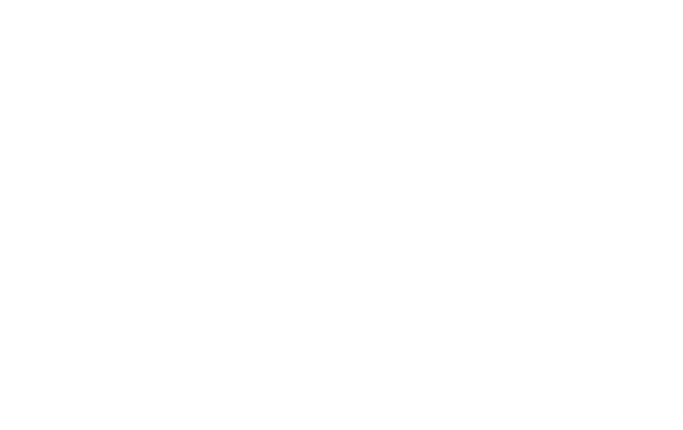
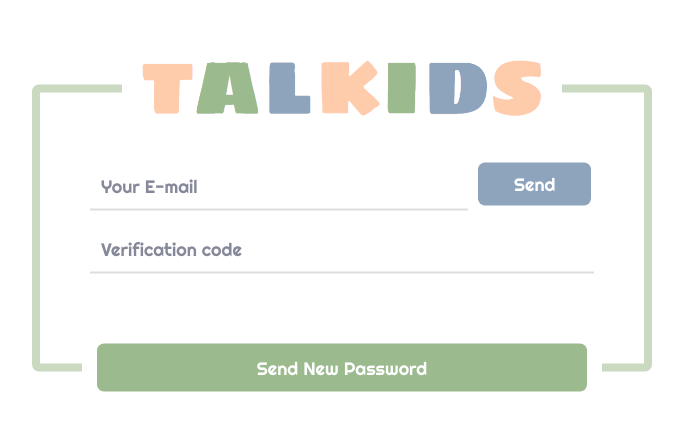
Before and after one commit to jongwook123/Talkid, a React (Create React App) app in the folder frontend/: page /findpassword in a window 1280 px wide. Before the commit this address had no page. Shown: the part 172-602 px from the top of the page, without its empty margins (298-981 px from the left). Built offline with nearby package versions, Linux system fonts and the light colour scheme.

Commit message:
Feat : 비밀번호 수정 페이지 디자인 구현

```diff
--- a/frontend/public/index.html
+++ b/frontend/public/index.html
@@ -1,14 +1,16 @@
 <!DOCTYPE html>
 <html lang="en">
+  <head>
+    <meta charset="UTF-8" />
+    <meta name="viewport" content="width=device-width, initial-scale=1.0" />
+    <title>Talkids</title>
+    <script
+      src="https://kit.fontawesome.com/de5e0f7e30.js"
+      crossorigin="anonymous"
+    ></script>
+  </head>
 
-<head>
-    <meta charset="UTF-8">
-    <meta name="viewport" content="width=device-width, initial-scale=1.0">
-    <title>Talkids</title>
-</head>
-
-<body>
+  <body>
     <div id="root"></div>
-</body>
-
+  </body>
 </html>
--- a/frontend/src/App.jsx
+++ b/frontend/src/App.jsx
@@ -8,6 +8,7 @@
 import SigninPage from "pages/userPages/signinPage"
 import SignupPage from "pages/userPages/signupPage"
 import UserEditPage from "pages/userPages/userEditPage"
+import FindPasswordPage from "pages/userPages/findpasswordPage"
 
 export default function App() {
     return (
@@ -19,6 +20,7 @@
                     <Route path="/signin" element={<SigninPage />} />
                     <Route path="/signup" element={<SignupPage />} />
                     <Route path="/modifyuser" element={<UserEditPage />} />
+                    <Route path="/findpassword" element={<FindPasswordPage />} />
 
                 </Routes>
             </BrowserRouter>
--- /dev/null
+++ b/frontend/src/pages/userPages/findpasswordPage/index.jsx
@@ -0,0 +1,66 @@
+import { useState } from "react"
+
+import * as S from './style';
+
+import TALKIDS from 'assets/images/TALKIDS.png';
+import LongInput1 from "components/inputs/longinput1";
+import LongButton1 from "components/buttons/longbutton1";
+
+export default function FindPasswordPage() {
+    const [inputs, setInputs] = useState({
+        email: "",
+        code: "",
+    });
+
+    const onChangeHandler = (e) => {
+        setInputs({
+            ...inputs,
+            [e.target.name]: e.target.value,
+        });
+    }
+
+    const buttonClickHandler = (e) => {
+        e.preventDefault();
+
+        if (!inputs.email) {
+            alert("E-mail를 입력하세요.");
+
+            return;
+        }
+
+        if (!inputs.password) {
+            alert("Password를 입력하세요.");
+
+            return;
+        }
+
+
+    }
+
+    return (
+        <>
+            <S.PageHeader>
+                <h1>TALKIDS</h1>
+            </S.PageHeader>
+            <main>
+                <S.FindPasswordSection>
+                    <S.FindPasswordSectionHeader>
+                        <h2>로그인 영역</h2>
+                        <img src={TALKIDS} alt="" />
+                    </S.FindPasswordSectionHeader>
+                    <S.FindPasswordForm action="">
+                        <S.SendWrapper>
+                            <LongInput1 props={{ id: "email", desc: "Insert your email", color: "orange", placeholder: "Your E-mail", type: "text", value: inputs.email, callback: onChangeHandler }} />
+                            <LongButton1 props={{ color: "blue", text: "Send", callback: buttonClickHandler }} />
+                        </S.SendWrapper>
+                        <LongInput1 props={{ id: "code", desc: "Insert your verification code", color: "blue", placeholder: "Verification code", type: "code", value: inputs.code, callback: onChangeHandler }} />
+                        <S.ButtonWrapper>
+                            <LongButton1 props={{ color: "green", text: "Send New Password", callback: buttonClickHandler }} />
+                        </S.ButtonWrapper>
+                    </S.FindPasswordForm>
+                </S.FindPasswordSection>
+            </main>
+            <footer></footer>
+        </>
+    )
+}
--- /dev/null
+++ b/frontend/src/pages/userPages/findpasswordPage/style.js
@@ -0,0 +1,78 @@
+import styled from "styled-components";
+import IROnly from "styles/IROnly";
+
+export const PageHeader = styled.header`
+    & > h1 {
+        ${IROnly}
+    }
+`
+
+export const PageMain = styled.main`
+    position: absolute;
+    top: 0;
+    bottom: 0;
+    left: 0;
+    right: 0;
+`
+
+export const FindPasswordSection = styled.section`
+    position: absolute;
+    width: 620px;
+    padding: 70px 50px 90px;
+    top: 50%;
+    left: 50%;
+    transform: translate(-50%, -50%);
+    border: 8px solid ${props => props.theme.colors.theme.green_light};
+    border-radius: ${props => props.theme.border_radius.lv2};
+`
+
+export const FindPasswordSectionHeader = styled.header`
+    width: fit-content;
+    position: absolute;
+    padding: 0 20px;
+    top: 0;
+    left: 50%;
+    transform: translate(-50%, calc(-50% - 4px));
+    background-color: ${props => props.theme.colors.background_color.white};
+
+    & > h2 {
+        ${IROnly}
+    }
+
+    & > img {
+        width: 400px;
+        display: block;
+        margin: 0 auto;
+    }
+`
+
+export const FindPasswordForm = styled.form`
+    display: flex;
+    flex-direction: column;
+
+    & > fieldset + fieldset {
+        margin-top: 30px;
+    }
+`
+
+export const SendWrapper = styled.div`
+    display: grid;
+    grid-template-columns: 3fr 1fr;
+    margin-bottom: 15px;
+
+    & > button {
+        margin-left: 10px;
+        width: 90%;
+        height: 90%;
+    }
+`
+
+export const ButtonWrapper = styled.div`
+    position: absolute;
+    width: 520px;
+    padding: 0 15px;
+    bottom: 0;
+    left: 50%;
+    transform: translate(-50%, calc(50% + 4px));
+    background-color: ${props => props.theme.colors.background_color.white};
+`
```
